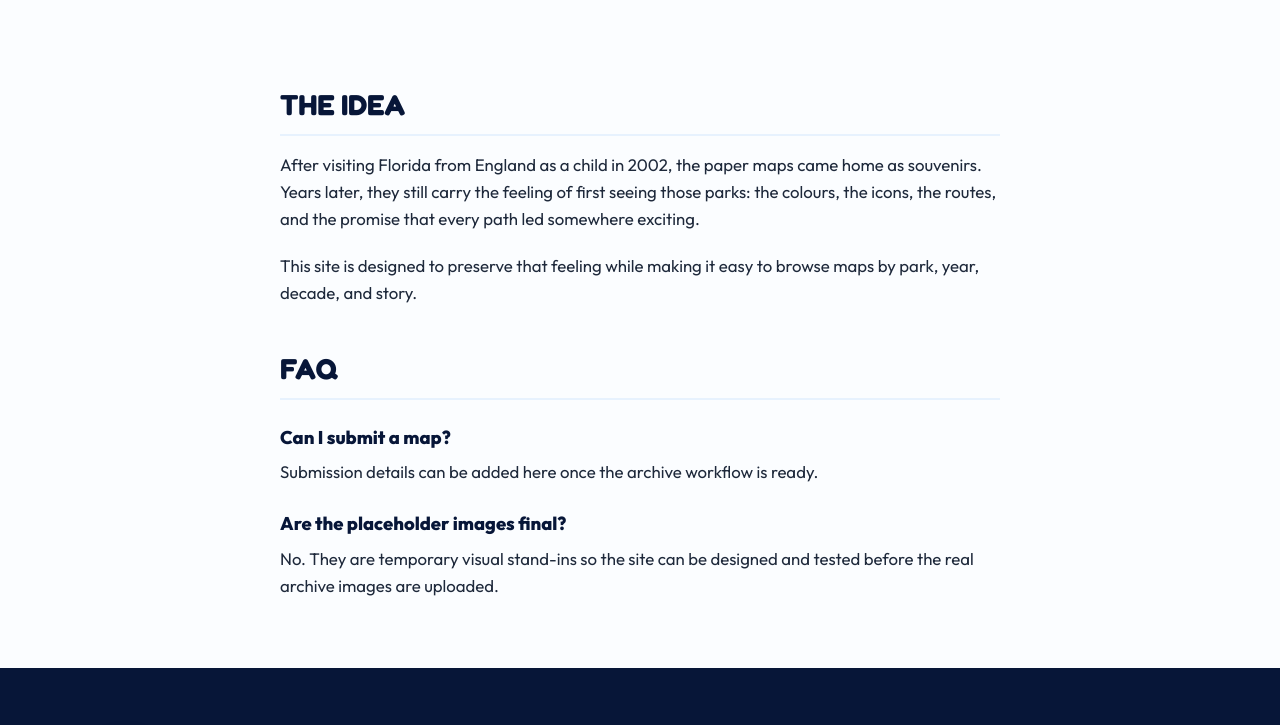
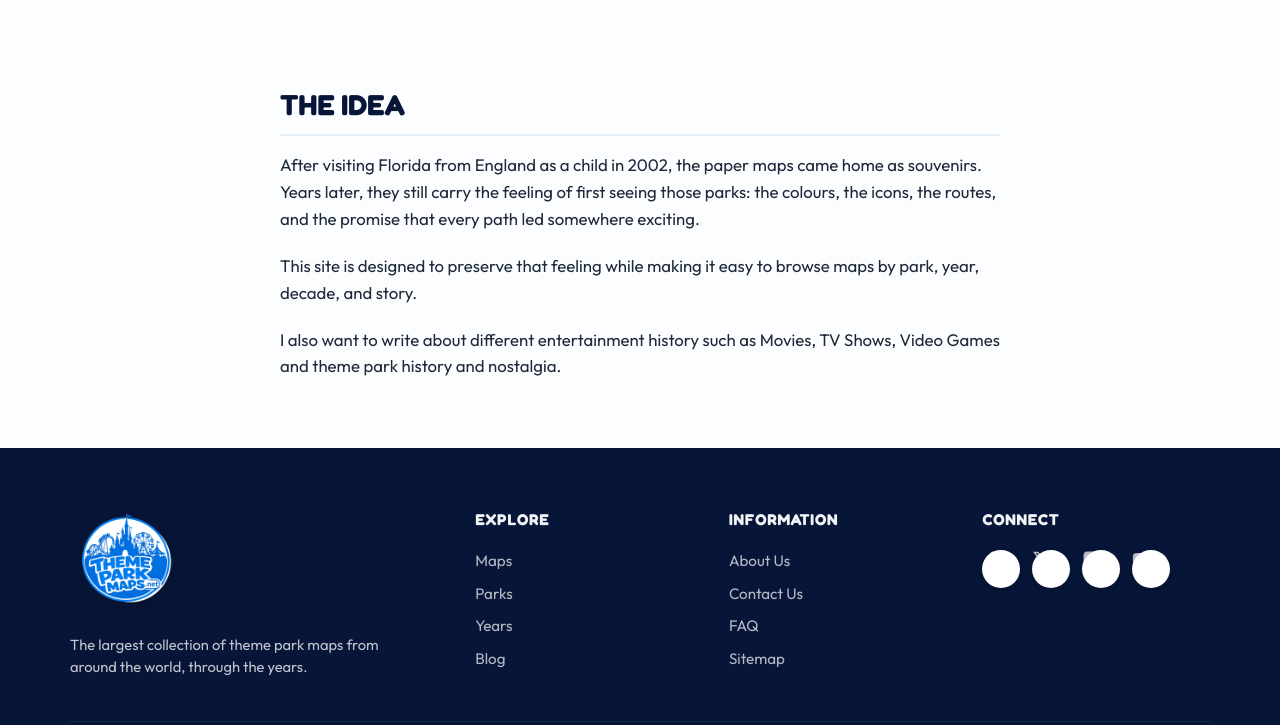
Before and after one commit to elljfb/themeparkmaps, an Eleventy site: page src/about/index.njk in a window 1280 px wide. Shown: the part 511-1236 px from the top of the page. Built offline with nearby package versions, Linux system fonts and the light colour scheme; Eleventy itself is replaced by a stand-in of ours; files that its build step writes are made by us from their sources.

Commit message:
feat: update site

```diff
--- a/src/about/index.njk
+++ b/src/about/index.njk
@@ -19,11 +19,5 @@ description: About ThemeParkMaps.net and the nostalgia behind the archive.
     <h2>The idea</h2>
     <p>After visiting Florida from England as a child in 2002, the paper maps came home as souvenirs. Years later, they still carry the feeling of first seeing those parks: the colours, the icons, the routes, and the promise that every path led somewhere exciting.</p>
     <p>This site is designed to preserve that feeling while making it easy to browse maps by park, year, decade, and story.</p>
-
-    <h2 id="faq">FAQ</h2>
-    <h3>Can I submit a map?</h3>
-    <p>Submission details can be added here once the archive workflow is ready.</p>
-    <h3>Are the placeholder images final?</h3>
-    <p>No. They are temporary visual stand-ins so the site can be designed and tested before the real archive images are uploaded.</p>
-  </div>
+    <p>I also want to write about different entertainment history such as Movies, TV Shows, Video Games and theme park history and nostalgia.</p>
 </section>
```
